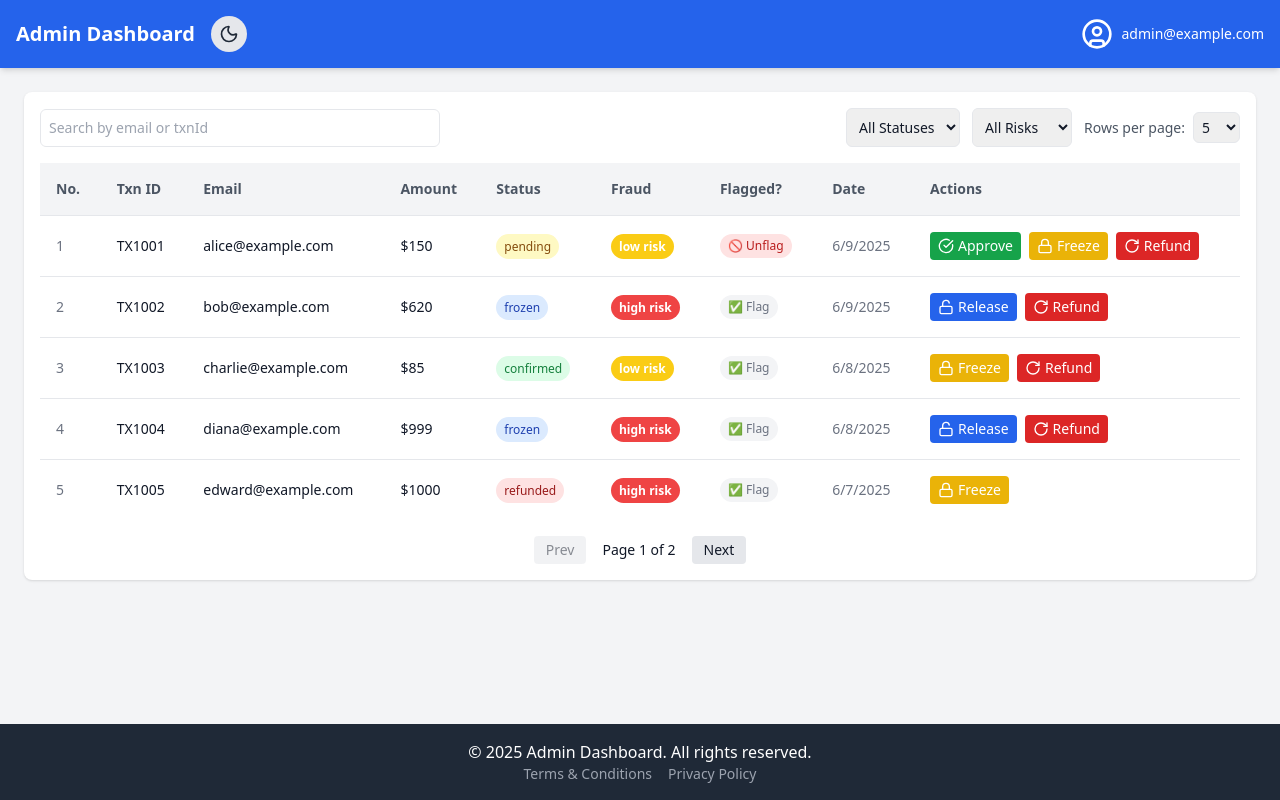
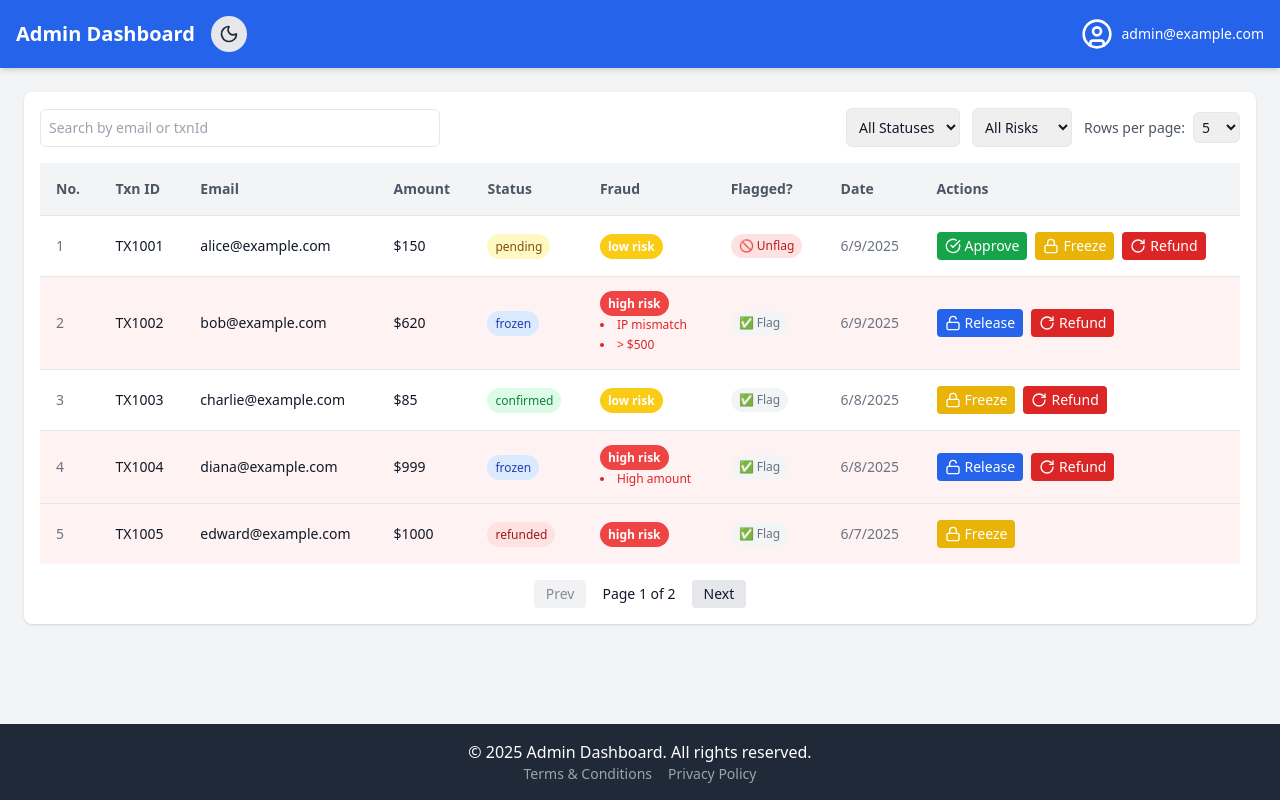
Before and after one commit to WebStore04/shopify-crypto-checkout, a React (Vite) app in the folder client/admin-panel/: page / in a window 1280 px wide. Built offline with nearby package versions, Linux system fonts and the light colour scheme.

Commit message:
feat: flag high-risk transactions visually & display fraud triggers like IP risk, amount threshold etc.

```diff
--- a/client/admin-panel/src/components/TransactionTable.tsx
+++ b/client/admin-panel/src/components/TransactionTable.tsx
@@ -47,6 +47,7 @@ export const TransactionTable = () => {
           status: "frozen",
           fraudFlag: "high risk",
           createdAt: new Date("2025-06-09T09:10:00Z"),
+          flags: ["IP mismatch", "> $500"],
         },
         {
           txnId: "TX1003",
@@ -63,6 +64,7 @@ export const TransactionTable = () => {
           status: "frozen",
           fraudFlag: "high risk",
           createdAt: new Date("2025-06-08T17:45:00Z"),
+          flags: ["High amount"],
         },
         {
           txnId: "TX1005",
@@ -95,6 +97,7 @@ export const TransactionTable = () => {
           status: "pending",
           fraudFlag: "high risk",
           createdAt: new Date("2025-06-06T21:55:00Z"),
+          flags: ["Suspicious IP"],
         },
         {
           txnId: "TX1009",
@@ -111,6 +114,7 @@ export const TransactionTable = () => {
           status: "frozen",
           fraudFlag: "high risk",
           createdAt: new Date("2025-06-05T18:05:00Z"),
+          flags: ["IP mismatch", "> $500"],
         },
       ]);
       setLoading(false);
@@ -293,7 +297,12 @@ export const TransactionTable = () => {
             </thead>
             <tbody>
               {paginated.map((txn, index) => (
-                <tr key={txn.txnId} className="border-t hover:bg-gray-50">
+                <tr
+                  key={txn.txnId}
+                  className={`border-t hover:bg-gray-50 ${
+                    txn.fraudFlag === "high risk" ? "bg-red-50" : ""
+                  }`}
+                >
                   <td className="p-4 text-sm text-gray-500">
                     {(currentPage - 1) * itemsPerPage + index + 1}
                   </td>
@@ -325,6 +334,13 @@ export const TransactionTable = () => {
                     >
                       {txn.fraudFlag}
                     </span>
+                    {txn.flags && txn.flags.length > 0 && (
+                      <ul className="text-xs mt-1 text-red-600 list-disc list-inside space-y-1">
+                        {txn.flags.map((flag, i) => (
+                          <li key={i}>{flag}</li>
+                        ))}
+                      </ul>
+                    )}
                   </td>
                   <td className="p-4 text-sm">
                     <button
```
